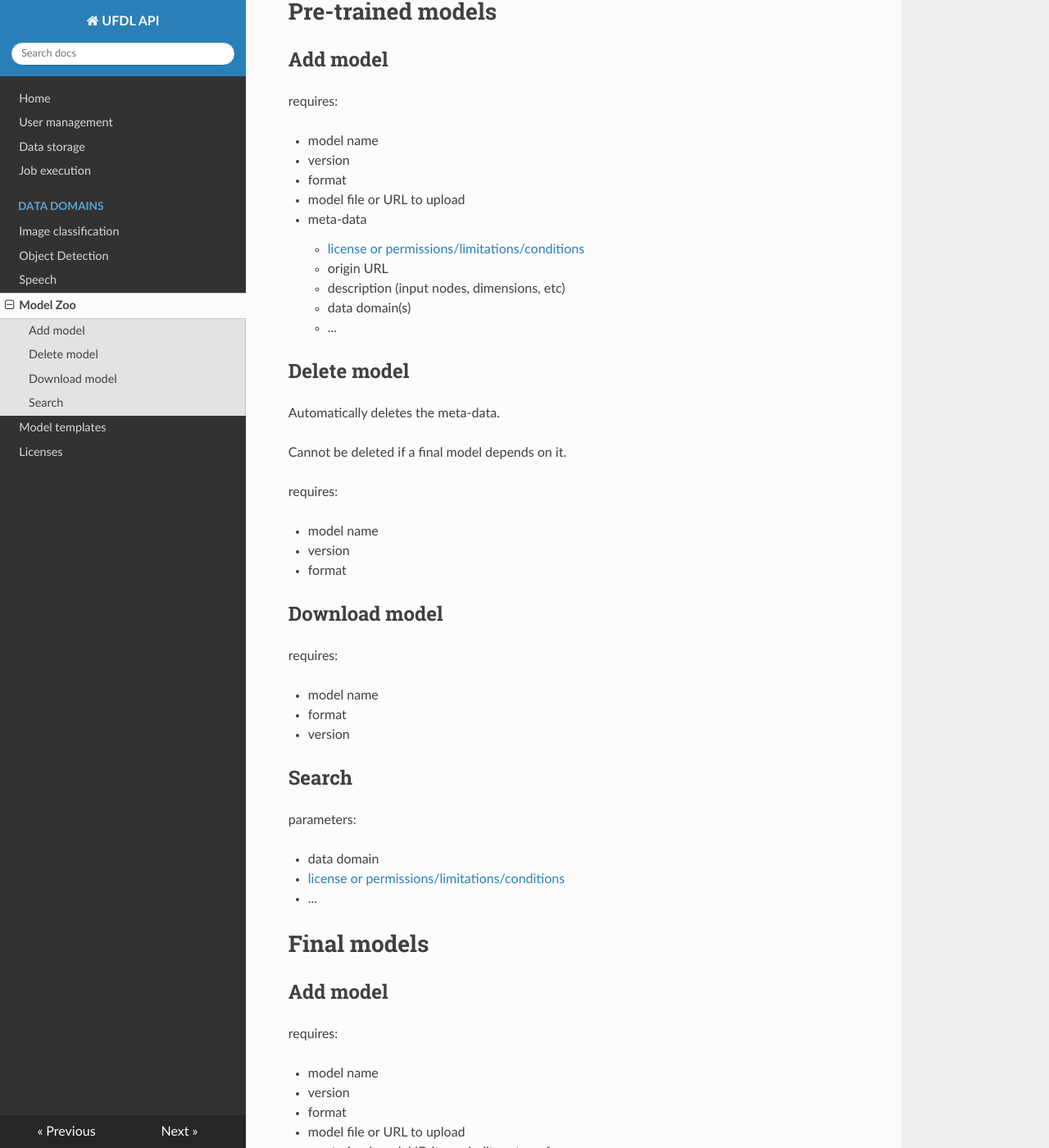
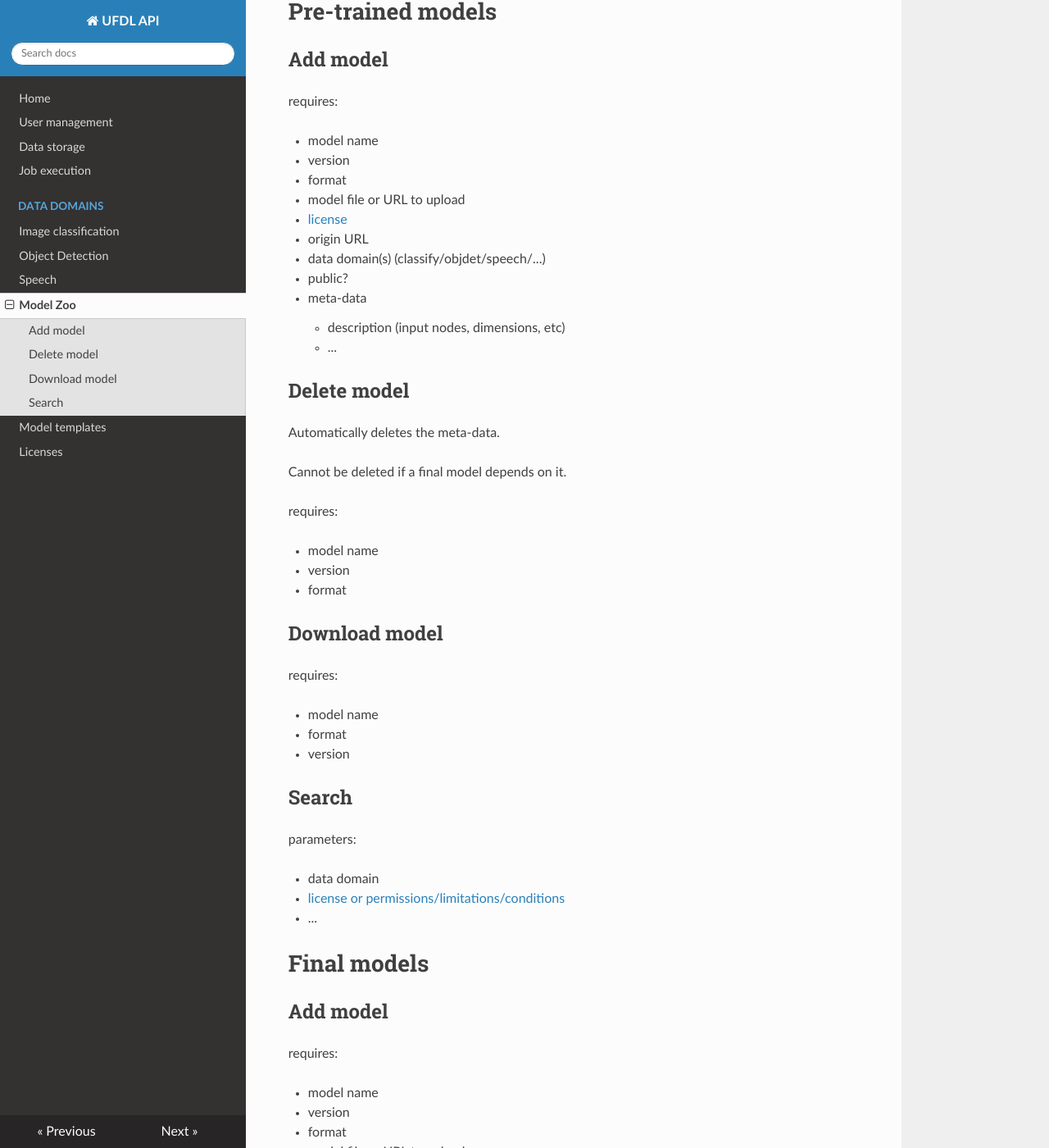
Before and after one commit to waikato-ufdl/ufdl-api, an MkDocs documentation site: the page built from docs/model_zoo.md, in a window 1280 px wide and 1400 px high, scrolled down 248 px. Shown: the whole window at 82% size. Built offline with MkDocs 1.6.1, drawn with Linux system fonts in a browser that asks for light colours; nearby versions of some CDN libraries; some of the changed text lies outside the part shown.

Commit message:
updated parameters

```diff
--- a/docs/model_zoo.md
+++ b/docs/model_zoo.md
@@ -15,12 +15,13 @@ requires:
   * version
   * format
   * model file or URL to upload
+  * [license](license_overview.md)
+  * origin URL
+  * data domain(s) (classify/objdet/speech/...)
+  * public?
   * meta-data
 
-    * [license or permissions/limitations/conditions](license_overview.md)
-    * origin URL
     * description (input nodes, dimensions, etc)
-    * data domain(s)
     * ...
 
 ## Delete model
@@ -65,9 +66,11 @@ requires:
   * model file or URL to upload
   * pre-trained model ID it was built on top of
   * dataset ID it was trained with
+  * [license](license_overview.md)
+  * data domain(s) (classify/objdet/speech/...)
+  * public?
   * meta-data
 
-    * [license or permissions/limitations/conditions](license_overview.md)
     * description (input nodes, dimensions, etc)
     * results on validation/test datasets
     * ...
```
